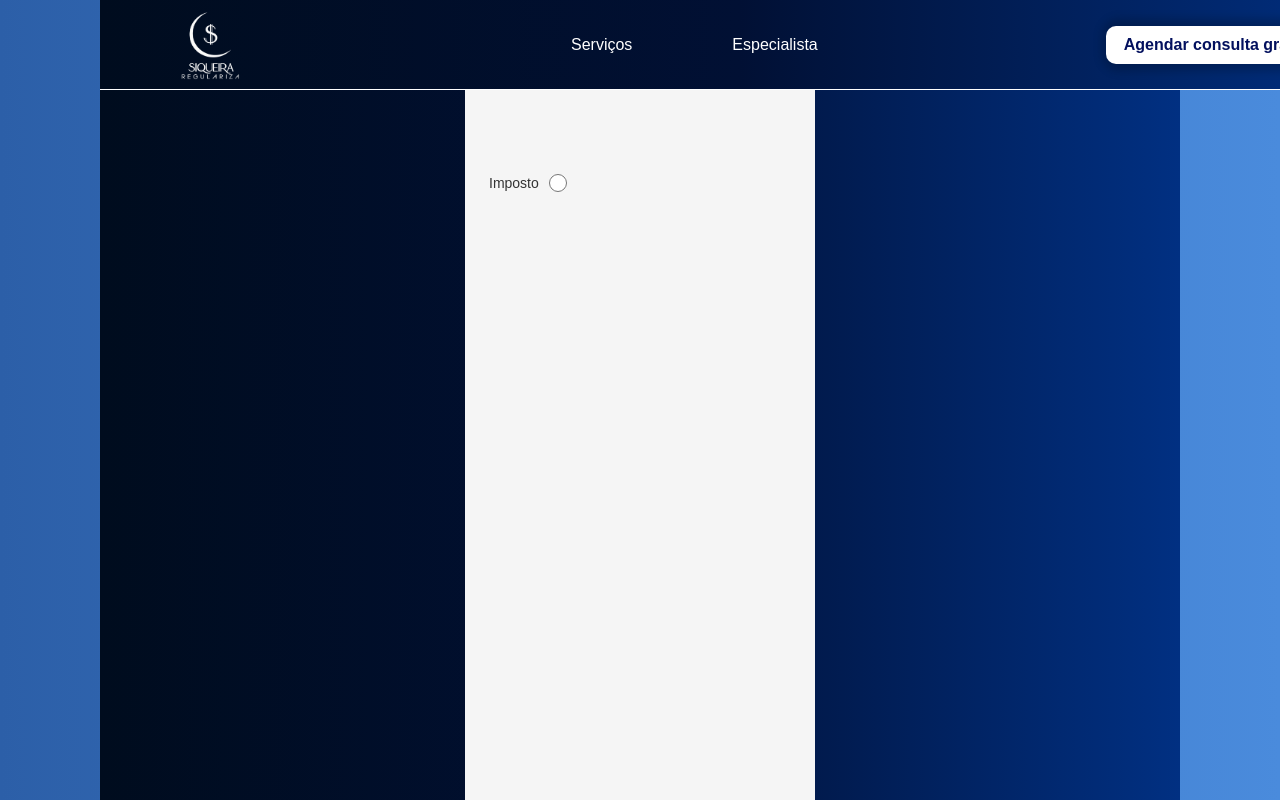
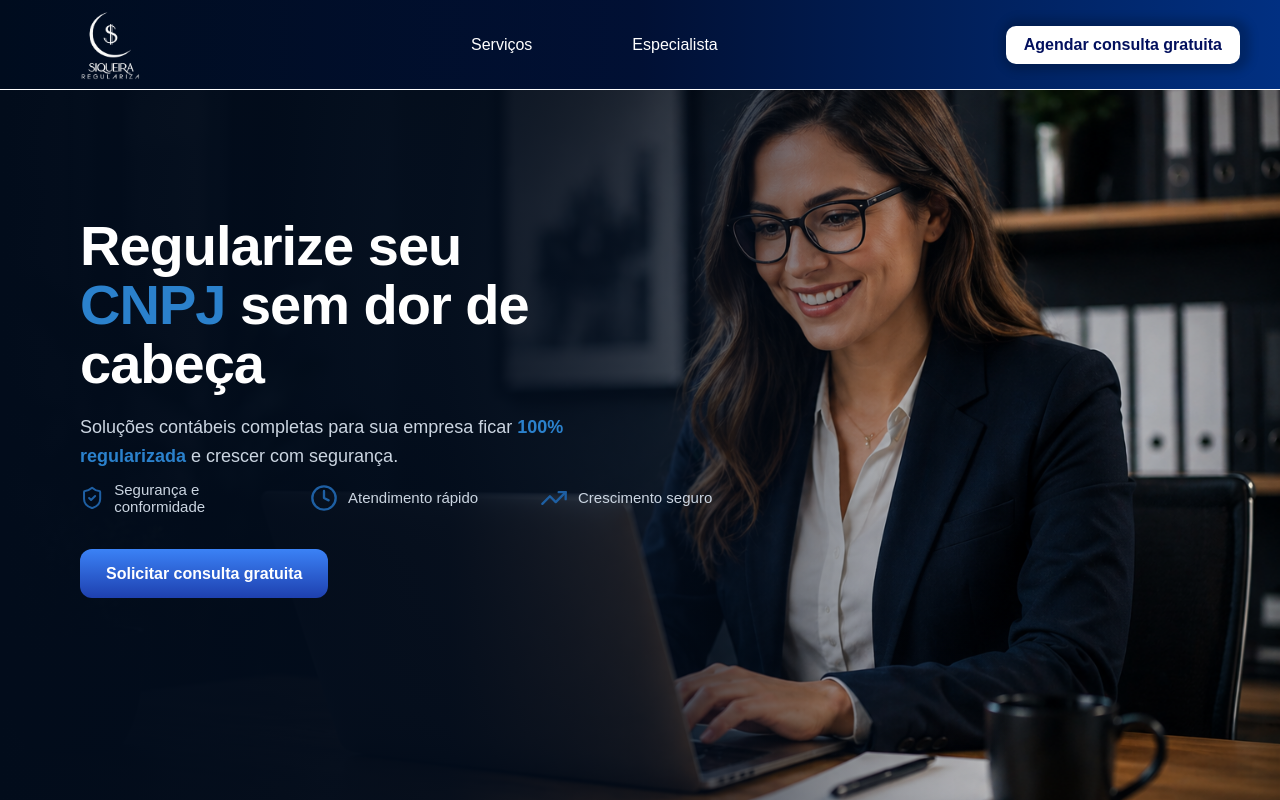
Before and after one commit to Ph-dev-77/site-contabilidade, a React (Vite) app: page / in a window 1280 px wide. Shown: the top 800 px of the page. Built offline with nearby package versions, Linux system fonts and the light colour scheme.

Commit message:
Resolvendo bugs

```diff
--- a/src/components/Formulario/Formulario.css
+++ b/src/components/Formulario/Formulario.css
@@ -7,7 +7,7 @@
 body {
   background: #041e42;
 }
-
+/*
 body {
 
   background: linear-gradient(to right, #2c5fa8, #4a8bdc);
@@ -15,7 +15,7 @@ body {
   justify-content: center;
   align-items: center;
   height: 100vh;
-}
+}*/
 
 
 /* logo */
@@ -31,12 +31,12 @@ body {
 /* Fundo */
 .app {
   margin-top: 80px;
-  min-height: 100vh;
+  height: auto;
  background: linear-gradient(to right, #000c1e 0%, #011034 50%, #013082 100%);
   display: flex;
   flex-direction: column;
   align-items: center;
-  justify-content: center;
+  justify-content: flex-start;
   color: white;
   text-align: center;
 }
```
